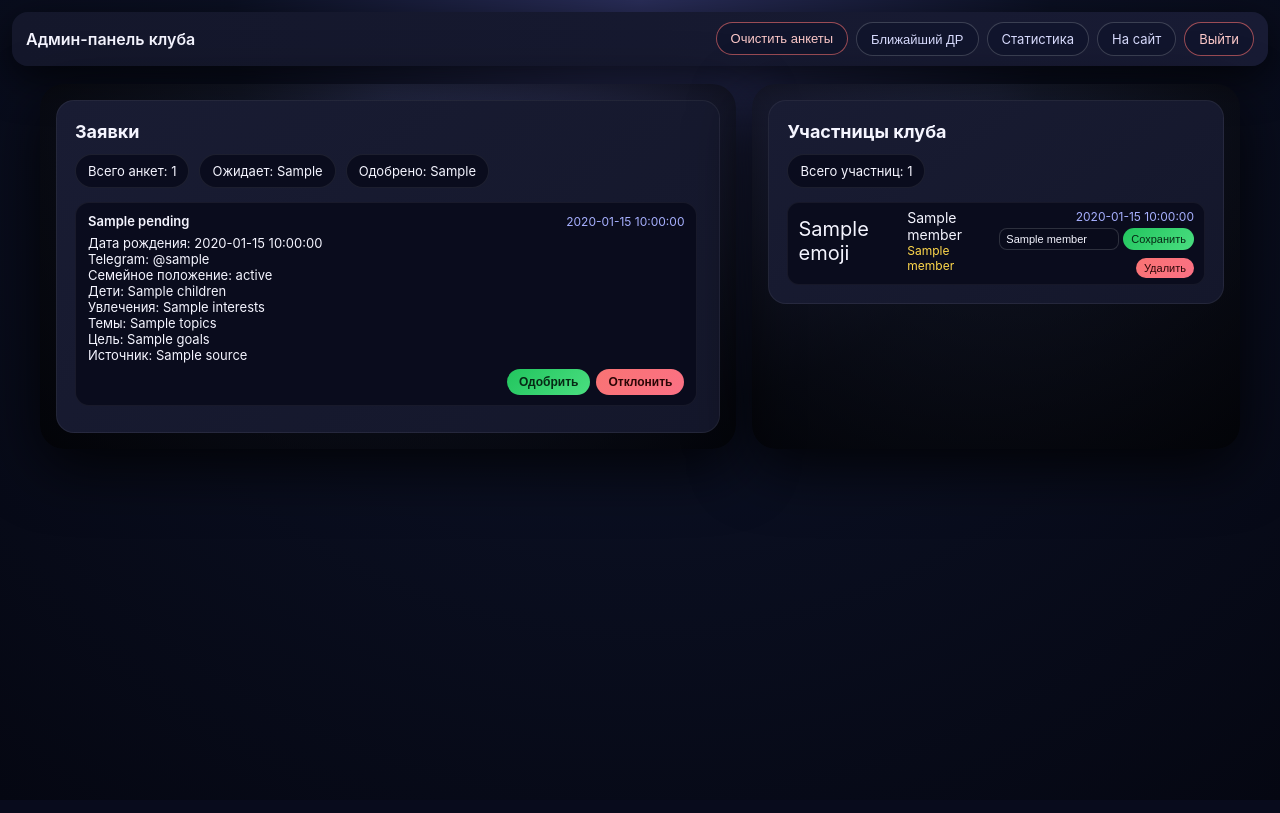
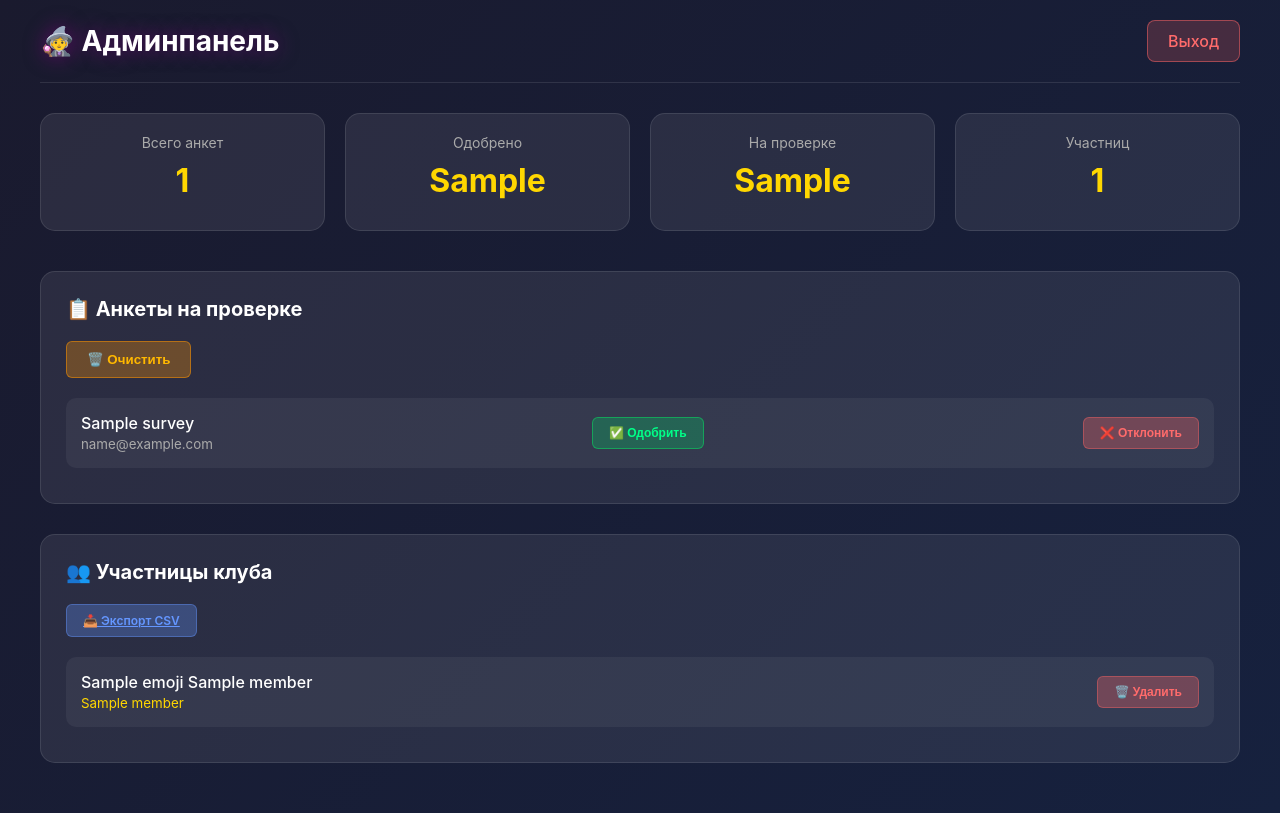
Before and after one commit to timka191010/witch-bot-update, a Flask app: template api/templates/admin_dashboard.html in a window 1280 px wide. Before the commit the page ends 468 px from the top, so only its background shows below. Run offline with Flask 3, Linux system fonts and the light colour scheme; the template is opened without the code that fills it: most values are stand-ins (such as "Sample title", 1, 10 or a date in 2020).

Commit message:
Update admin_dashboard.html

```diff
--- a/api/templates/admin_dashboard.html
+++ b/api/templates/admin_dashboard.html
@@ -3,359 +3,255 @@
 <head>
     <meta charset="UTF-8">
     <meta name="viewport" content="width=device-width, initial-scale=1.0">
-    <title>Панель администратора</title>
+    <title>Админпанель</title>
     <style>
-        * { margin: 0; padding: 0; box-sizing: border-box; }
+        * {
+            margin: 0;
+            padding: 0;
+            box-sizing: border-box;
+        }
 
         body {
-            font-family: -apple-system, BlinkMacSystemFont, 'Segoe UI', sans-serif;
-            background: radial-gradient(circle at top, #2b2f5c 0%, #0b1023 40%, #050712 100%);
+            font-family: -apple-system, BlinkMacSystemFont, 'Segoe UI', Arial, sans-serif;
+            background: linear-gradient(135deg, #1a1a2e 0%, #16213e 100%);
+            color: #fff;
             min-height: 100vh;
-            padding: 12px;
-            color: #f5f5ff;
+            padding: 20px;
         }
 
-        .topbar {
-            width: 100%;
-            max-width: 100%;
-            margin: 0 auto 18px;
-            display: flex;
-            flex-wrap: wrap;
-            gap: 8px;
-            justify-content: space-between;
-            align-items: center;
-            background: linear-gradient(90deg, #14172b, #181b34);
-            border-radius: 16px;
-            padding: 10px 14px;
-            box-shadow: 0 12px 40px rgba(0,0,0,0.7);
+        .container {
+            max-width: 1200px;
+            margin: 0 auto;
         }
 
-        .topbar-title { font-size: 16px; font-weight: 600; }
-
-        .topbar-actions {
-            display: flex;
-            gap: 8px;
-            flex-wrap: wrap;
-        }
-
-        .btn {
-            padding: 8px 14px;
-            border-radius: 999px;
-            border: 1px solid rgba(255,255,255,0.18);
-            background: rgba(17, 22, 45, 0.9);
-            color: #d9dcff;
-            font-size: 13px;
-            cursor: pointer;
-            text-decoration: none;
-            transition: all 0.2s ease;
-            white-space: nowrap;
-        }
-
-        .btn:hover {
-            background: rgba(32, 39, 82, 0.98);
-            box-shadow: 0 4px 16px rgba(0,0,0,0.6);
-        }
-
-        .btn-danger {
-            border-color: rgba(248,113,113,0.6);
-            color: #fecaca;
-        }
-
-        .layout {
-            max-width: 1200px;
-            margin: 0 auto;
-            display: grid;
-            grid-template-columns: minmax(0, 2fr) minmax(0, 1.4fr);
-            gap: 16px;
-        }
-
-        @media (max-width: 900px) {
-            .layout { grid-template-columns: minmax(0, 1fr); }
-        }
-
-        .shell {
-            background: radial-gradient(circle at top, rgba(255,255,255,0.04), rgba(0,0,0,0.7));
-            border-radius: 24px;
-            padding: 16px;
-            box-shadow: 0 18px 60px rgba(0,0,0,0.8);
-        }
-
-        .inner {
-            background: linear-gradient(145deg, #191c33, #14172b);
-            border-radius: 18px;
-            padding: 20px 18px 18px;
-            border: 1px solid rgba(255,255,255,0.06);
-        }
-
-        h2 { font-size: 18px; margin-bottom: 12px; }
-
-        .stats-row {
-            display: flex;
-            flex-wrap: wrap;
-            gap: 10px;
-            margin-bottom: 14px;
-        }
-
-        .stat-pill {
-            padding: 8px 12px;
-            border-radius: 999px;
-            background: rgba(9,12,28,0.9);
-            border: 1px solid rgba(255,255,255,0.08);
-            font-size: 13px;
-        }
-
-        .list {
-            max-height: 420px;
-            overflow-y: auto;
-            padding-right: 4px;
-        }
-
-        .card {
-            border-radius: 14px;
-            background: rgba(9,12,28,0.9);
-            border: 1px solid rgba(255,255,255,0.06);
-            padding: 10px 12px;
-            font-size: 13px;
-            margin-bottom: 8px;
-        }
-
-        .card-header {
+        header {
             display: flex;
             justify-content: space-between;
             align-items: center;
-            margin-bottom: 6px;
+            margin-bottom: 30px;
+            padding-bottom: 20px;
+            border-bottom: 1px solid rgba(255, 255, 255, 0.1);
         }
 
-        .card-name { font-weight: 600; }
-
-        .card-meta {
-            font-size: 12px;
-            color: #a7b0ff;
+        h1 {
+            font-size: 28px;
+            text-shadow: 0 0 20px rgba(139, 0, 139, 0.6);
         }
 
-        .card-body { margin-bottom: 6px; }
-
-        .approve-form {
-            margin-top: 4px;
-            display: flex;
-            gap: 6px;
-            justify-content: flex-end;
-            flex-wrap: wrap;
+        .logout-btn {
+            padding: 10px 20px;
+            background: rgba(255, 100, 100, 0.2);
+            border: 1px solid rgba(255, 100, 100, 0.5);
+            border-radius: 8px;
+            color: #FF6B6B;
+            cursor: pointer;
+            text-decoration: none;
+            font-weight: 500;
+            transition: all 0.3s ease;
         }
 
-        .btn-approve {
-            padding: 6px 12px;
-            border-radius: 999px;
+        .logout-btn:hover {
+            background: rgba(255, 100, 100, 0.3);
+        }
+
+        .stats {
+            display: grid;
+            grid-template-columns: repeat(auto-fit, minmax(200px, 1fr));
+            gap: 20px;
+            margin-bottom: 40px;
+        }
+
+        .stat-card {
+            background: rgba(255, 255, 255, 0.08);
+            border: 1px solid rgba(255, 255, 255, 0.1);
+            padding: 20px;
+            border-radius: 15px;
+            text-align: center;
+        }
+
+        .stat-number {
+            font-size: 32px;
+            font-weight: bold;
+            color: #FFD700;
+            margin: 10px 0;
+        }
+
+        .stat-label {
+            font-size: 14px;
+            color: #aaa;
+        }
+
+        .section {
+            background: rgba(255, 255, 255, 0.08);
+            border: 1px solid rgba(255, 255, 255, 0.1);
+            border-radius: 15px;
+            padding: 25px;
+            margin-bottom: 30px;
+        }
+
+        .section h2 {
+            font-size: 20px;
+            margin-bottom: 20px;
+            color: #fff;
+        }
+
+        .survey-item, .member-item {
+            background: rgba(255, 255, 255, 0.05);
+            padding: 15px;
+            border-radius: 10px;
+            margin-bottom: 10px;
+            display: flex;
+            justify-content: space-between;
+            align-items: center;
+            gap: 15px;
+        }
+
+        .survey-name {
+            font-weight: 500;
+            flex: 1;
+        }
+
+        .approve-btn, .reject-btn, .remove-btn, .export-btn {
+            padding: 8px 16px;
             border: none;
-            background: linear-gradient(135deg, #22c55e, #4ade80);
-            color: #062814;
+            border-radius: 6px;
+            cursor: pointer;
             font-size: 12px;
             font-weight: 600;
-            cursor: pointer;
+            transition: all 0.2s ease;
         }
 
-        .btn-reject {
-            padding: 6px 12px;
-            border-radius: 999px;
-            border: none;
-            background: linear-gradient(135deg,#f97373,#fb7185);
-            color:#2b0606;
-            font-size: 12px;
-            font-weight: 600;
-            cursor: pointer;
+        .approve-btn {
+            background: rgba(0, 200, 100, 0.3);
+            color: #00FF88;
+            border: 1px solid rgba(0, 255, 100, 0.4);
         }
 
-        .members-simple {
-            display: flex;
-            flex-direction: column;
-            gap: 8px;
-            font-size: 14px;
+        .approve-btn:hover {
+            background: rgba(0, 200, 100, 0.5);
         }
 
-        .member-line {
-            display: flex;
-            justify-content: space-between;
-            align-items: flex-start;
-            gap: 8px;
-            padding: 6px 10px;
-            border-radius: 12px;
-            background: rgba(9,12,28,0.9);
-            border: 1px solid rgba(255,255,255,0.05);
+        .reject-btn, .remove-btn {
+            background: rgba(255, 100, 100, 0.3);
+            color: #FF6B6B;
+            border: 1px solid rgba(255, 100, 100, 0.4);
         }
 
-        .member-main {
-            display: flex;
-            align-items: center;
-            gap: 10px;
+        .reject-btn:hover, .remove-btn:hover {
+            background: rgba(255, 100, 100, 0.5);
         }
 
-        .member-emoji { font-size: 20px; }
-
-        .member-title {
-            font-size: 12px;
-            color: #ffd84b;
+        .export-btn {
+            background: rgba(100, 150, 255, 0.3);
+            color: #6496FF;
+            border: 1px solid rgba(100, 150, 255, 0.4);
         }
 
-        .member-actions {
-            font-size: 12px;
-            color:#a7b0ff;
-            text-align:right;
+        .export-btn:hover {
+            background: rgba(100, 150, 255, 0.5);
         }
 
-        .member-actions form {
-            margin-top:4px;
+        .empty {
+            text-align: center;
+            color: #aaa;
+            padding: 30px;
         }
 
-        .btn-small {
-            padding:4px 8px;
-            border-radius:999px;
-            border:none;
-            font-size:11px;
-            cursor:pointer;
+        .controls {
+            display: flex;
+            gap: 10px;
+            margin-bottom: 20px;
+        }
+
+        .clear-btn {
+            padding: 10px 20px;
+            background: rgba(255, 150, 0, 0.3);
+            border: 1px solid rgba(255, 150, 0, 0.5);
+            border-radius: 6px;
+            color: #FFB800;
+            cursor: pointer;
+            font-weight: 600;
+        }
+
+        .clear-btn:hover {
+            background: rgba(255, 150, 0, 0.5);
         }
     </style>
 </head>
 <body>
-<div class="topbar">
-    <div class="topbar-title">Админ-панель клуба</div>
-    <div class="topbar-actions">
-        <form method="POST" action="{{ url_for('clear_surveys') }}">
-            <button type="submit" class="btn btn-danger">Очистить анкеты</button>
-        </form>
-        <button type="button" class="btn" onclick="showNextBirthday()">Ближайший ДР</button>
-        <a href="{{ url_for('admin_stats') }}" class="btn">Статистика</a>
-        <a href="{{ url_for('index_page') }}" class="btn">На сайт</a>
-        <a href="{{ url_for('admin_logout') }}" class="btn btn-danger">Выйти</a>
-    </div>
-</div>
+    <div class="container">
+        <header>
+            <h1>🧙‍♀️ Админпанель</h1>
+            <a href="/admin/logout" class="logout-btn">Выход</a>
+        </header>
 
-<div class="layout">
-    <!-- ЗАЯВКИ -->
-    <div class="shell">
-        <div class="inner">
-            <h2>Заявки</h2>
-            <div class="stats-row">
-                <div class="stat-pill">Всего анкет: {{ total_surveys }}</div>
-                <div class="stat-pill">Ожидает: {{ pending_surveys }}</div>
-                <div class="stat-pill">Одобрено: {{ approved_surveys }}</div>
+        <div class="stats">
+            <div class="stat-card">
+                <div class="stat-label">Всего анкет</div>
+                <div class="stat-number">{{ total_surveys }}</div>
             </div>
-
-            <div class="list">
-                {% if not pending_list %}
-                    <p style="font-size:13px; color:#a7b0ff;">Нет заявок в ожидании.</p>
-                {% else %}
-                    {% for s in pending_list %}
-                    <div class="card">
-                        <div class="card-header">
-                            <div class="card-name">{{ s.name }}</div>
-                            <div class="card-meta">{{ s.createdAt }}</div>
-                        </div>
-                        <div class="card-body">
-                            {% if s.birthDate %}<div>Дата рождения: {{ s.birthDate }}</div>{% endif %}
-                            {% if s.telegramUsername %}<div>Telegram: @{{ s.telegramUsername }}</div>{% endif %}
-                            {% if s.familyStatus %}<div>Семейное положение: {{ s.familyStatus }}</div>{% endif %}
-                            {% if s.children %}<div>Дети: {{ s.children }}</div>{% endif %}
-                            {% if s.interests %}<div>Увлечения: {{ s.interests }}</div>{% endif %}
-                            {% if s.topics %}<div>Темы: {{ s.topics }}</div>{% endif %}
-                            {% if s.goals %}<div>Цель: {{ s.goals }}</div>{% endif %}
-                            {% if s.source %}<div>Источник: {{ s.source }}</div>{% endif %}
-                        </div>
-                        <div class="approve-form">
-                            <form method="POST" action="{{ url_for('approve_survey', survey_id=s.id) }}">
-                                <button type="submit" class="btn-approve">Одобрить</button>
-                            </form>
-                            <form method="POST" action="{{ url_for('reject_survey', survey_id=s.id) }}">
-                                <button type="submit" class="btn-reject">Отклонить</button>
-                            </form>
-                        </div>
-                    </div>
-                    {% endfor %}
-                {% endif %}
+            <div class="stat-card">
+                <div class="stat-label">Одобрено</div>
+                <div class="stat-number">{{ approved_surveys }}</div>
+            </div>
+            <div class="stat-card">
+                <div class="stat-label">На проверке</div>
+                <div class="stat-number">{{ pending_surveys }}</div>
+            </div>
+            <div class="stat-card">
+                <div class="stat-label">Участниц</div>
+                <div class="stat-number">{{ total_members }}</div>
             </div>
         </div>
-    </div>
 
-    <!-- УЧАСТНИЦЫ -->
-    <div class="shell">
-        <div class="inner">
-            <h2>Участницы клуба</h2>
-            <div class="stats-row">
-                <div class="stat-pill">Всего участниц: {{ total_members }}</div>
+        <div class="section">
+            <h2>📋 Анкеты на проверке</h2>
+            <div class="controls">
+                <form method="POST" action="/api/clear_surveys" style="display: inline;">
+                    <button type="submit" class="clear-btn" onclick="return confirm('Очистить все анкеты?')">🗑️ Очистить</button>
+                </form>
             </div>
+            {% if pending_list %}
+                {% for survey in pending_list %}
+                <div class="survey-item">
+                    <div>
+                        <div class="survey-name">{{ survey.name }}</div>
+                        <small style="color: #aaa;">{{ survey.email }}</small>
+                    </div>
+                    <form method="POST" action="/api/approve/{{ survey.id }}" style="display: inline;">
+                        <button type="submit" class="approve-btn">✅ Одобрить</button>
+                    </form>
+                    <form method="POST" action="/api/reject/{{ survey.id }}" style="display: inline;">
+                        <button type="submit" class="reject-btn">❌ Отклонить</button>
+                    </form>
+                </div>
+                {% endfor %}
+            {% else %}
+            <div class="empty">Нет анкет на проверке</div>
+            {% endif %}
+        </div>
 
-            <div class="members-simple">
-                {% if not members_list %}
-                    <p style="font-size:13px; color:#a7b0ff;">Пока нет участниц.</p>
-                {% else %}
-                    {% for m in members_list %}
-                    <div class="member-line">
-                        <div class="member-main">
-                            <div class="member-emoji">{{ m.emoji }}</div>
-                            <div>
-                                <div>{{ m.name }}</div>
-                                <div class="member-title">{{ m.title }}</div>
-                            </div>
-                        </div>
-                        <div class="member-actions">
-                            <div>{{ m.joinedAt }}</div>
-
-                            <form method="POST"
-                                  action="{{ url_for('update_title', member_id=m.id) }}"
-                                  style="display:flex; gap:4px; margin-top:4px;">
-                                <input name="title"
-                                       type="text"
-                                       value="{{ m.title }}"
-                                       style="padding:4px 6px; border-radius:8px;
-                                              border:1px solid rgba(255,255,255,0.15);
-                                              background:rgba(9,12,28,0.9); color:#f5f5ff;
-                                              font-size:11px; width:120px;">
-                                <button type="submit"
-                                        class="btn-small"
-                                        style="background:linear-gradient(135deg,#22c55e,#4ade80); color:#062814;">
-                                    Сохранить
-                                </button>
-                            </form>
-
-                            <form method="POST"
-                                  action="{{ url_for('remove_member', member_id=m.id) }}">
-                                <button type="submit"
-                                        class="btn-small"
-                                        style="margin-top:4px;
-                                               background:linear-gradient(135deg,#f97373,#fb7185);
-                                               color:#2b0606;">
-                                    Удалить
-                                </button>
-                            </form>
-                        </div>
+        <div class="section">
+            <h2>👥 Участницы клуба</h2>
+            <div class="controls">
+                <a href="/api/export" class="export-btn">📥 Экспорт CSV</a>
+            </div>
+            {% if members_list %}
+                {% for member in members_list %}
+                <div class="member-item">
+                    <div>
+                        <div class="survey-name">{{ member.emoji }} {{ member.name }}</div>
+                        <small style="color: #FFD700;">{{ member.title }}</small>
                     </div>
-                    {% endfor %}
-                {% endif %}
-            </div>
+                    <form method="POST" action="/api/remove_member/{{ member.id }}" style="display: inline;">
+                        <button type="submit" class="remove-btn" onclick="return confirm('Удалить {{ member.name }}?')">🗑️ Удалить</button>
+                    </form>
+                </div>
+                {% endfor %}
+            {% else %}
+            <div class="empty">Участниц нет</div>
+            {% endif %}
         </div>
     </div>
-</div>
-
-<script>
-async function showNextBirthday() {
-    try {
-        const res = await fetch('/api/next_birthday');
-        const data = await res.json();
-
-        if (!data.hasBirthday) {
-            alert('Нет участниц с указанной датой рождения.');
-            return;
-        }
-
-        const m = data.member;
-        const days = data.days;
-        const msg = days === 0
-            ? `Сегодня день рождения у ${m.name}!`
-            : `Ближайший день рождения у ${m.name} через ${days} дн.`;
-        alert(msg);
-    } catch (e) {
-        alert('Ошибка при расчёте ближайшего дня рождения.');
-    }
-}
-</script>
 </body>
 </html>
```
